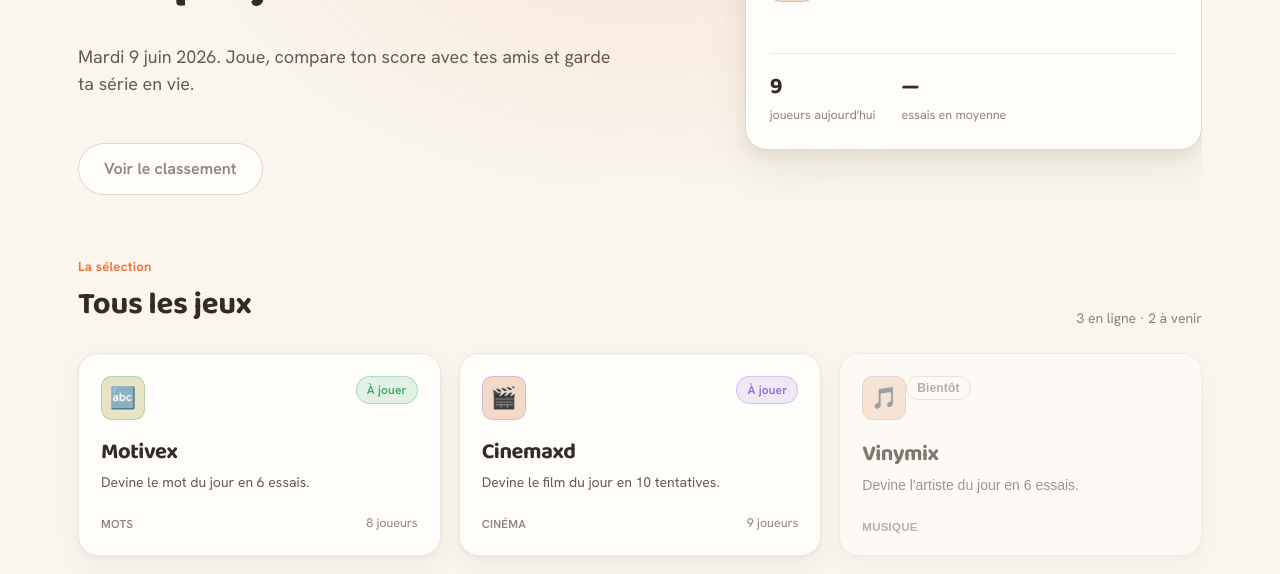
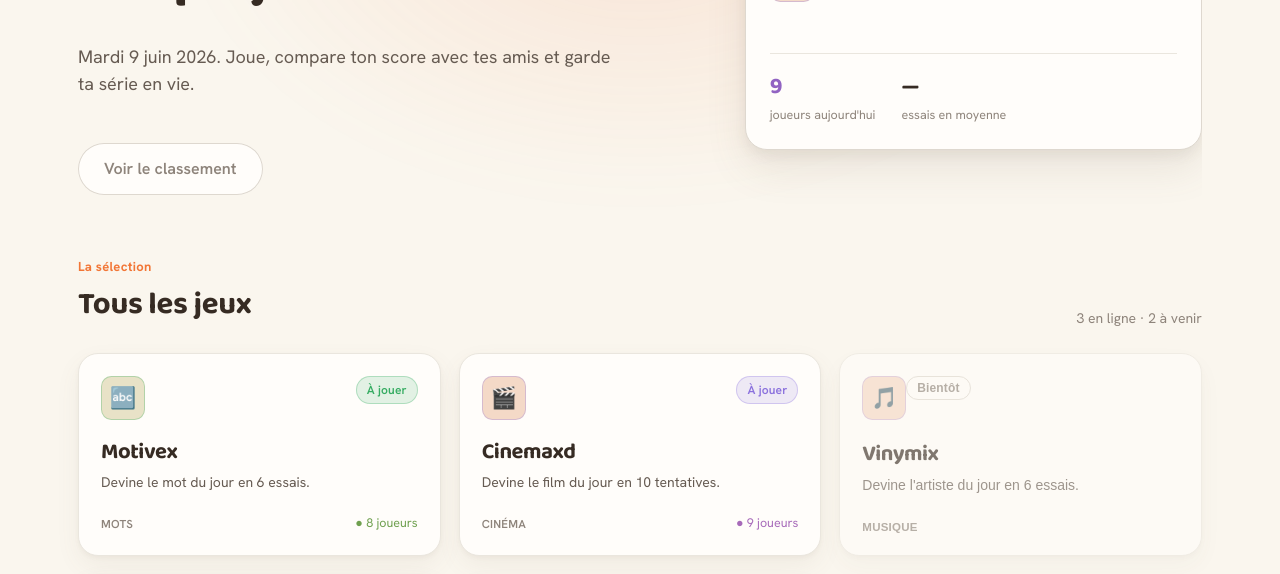
Before and after one commit to duclos-u/mikizgame, a React (Vite) app in the folder MikizGame/: page / in a window 1280 px wide. Shown: the part 225-799 px from the top of the page. Built offline with nearby package versions, Linux system fonts and the light colour scheme; no server answers.

Commit message:
hotfix: nb of players

```diff
--- a/MikizGame/src/components/DailyGamesPage.tsx
+++ b/MikizGame/src/components/DailyGamesPage.tsx
@@ -89,7 +89,9 @@ function HeroDaily({
           </div>
           <div className="hero-card-stats">
             <div>
-              <b>{game.players.toLocaleString('fr-FR')}</b>
+              <b style={{ color: `color-mix(in oklch, ${game.accent} 90%, var(--text))` }}>
+                {game.players.toLocaleString('fr-FR')}
+              </b>
               <span>joueurs aujourd'hui</span>
             </div>
             <div>
@@ -140,8 +142,11 @@ function GameCard({
       <div className="game-card-foot">
         <span className="game-card-cat">{game.tagLabel}</span>
         {live && (
-          <span className="game-card-players">
-            {game.players.toLocaleString('fr-FR')} joueurs
+          <span
+            className="game-card-players"
+            style={{ color: `color-mix(in oklch, ${game.accent} 80%, var(--muted))` }}
+          >
+            ● {game.players.toLocaleString('fr-FR')} joueurs
           </span>
         )}
       </div>
@@ -347,7 +352,7 @@ export function DailyGamesPage({ doneIds, onPlayExternal }: DailyGamesPageProps)
           game={featuredGame}
           done={effectiveDoneIds.includes(featuredGame.id)}
           todayLabel={todayLabel.charAt(0).toUpperCase() + todayLabel.slice(1)}
-          avgTries={dailyAvgTries[featuredGame.id] ?? null}
+          avgTries={dailyAvgTries[featuredGame.slug ?? featuredGame.id] ?? null}
         />
       )}
 
```
